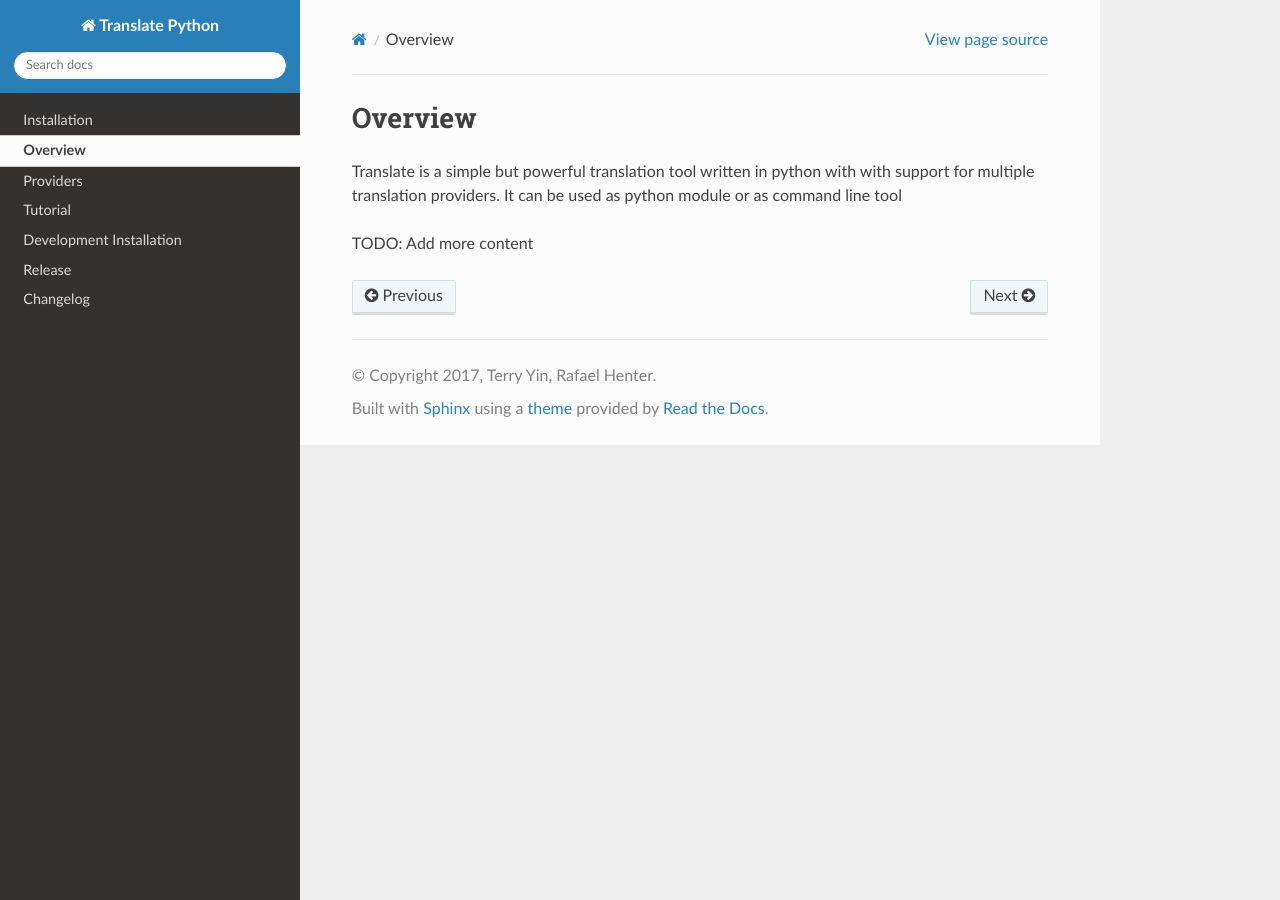
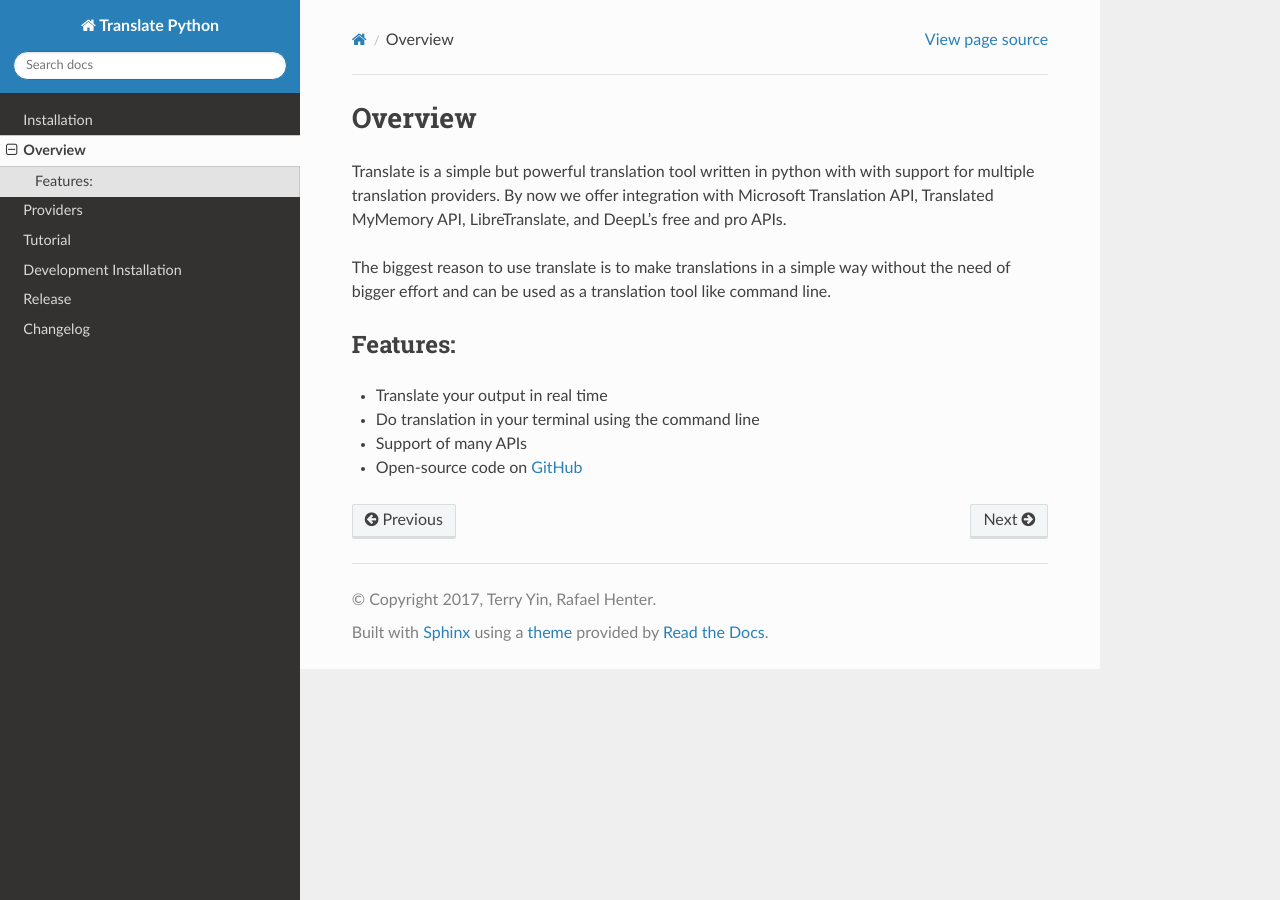
Before and after one commit to terryyin/translate-python, a Sphinx documentation site: the page built from docs/source/overview.rst, in a window 1280 px wide. Built offline with Sphinx 7.4.7 and the Read the Docs theme 3.1.0, drawn with Linux system fonts in a browser that asks for light colours.

Commit message:
Expanding overview
Pasted some content from Github readme, so it looks filled and not forgotten

```diff
--- a/docs/source/overview.rst
+++ b/docs/source/overview.rst
@@ -1,6 +1,14 @@
 Overview
 ========
 
-Translate is a simple but powerful translation tool written in python with with support for multiple translation providers. It can be used as python module or as command line tool
+Translate is a simple but powerful translation tool written in python with with support for multiple translation providers. By now we offer integration with Microsoft Translation API, Translated MyMemory API, LibreTranslate, and DeepL's free and pro APIs.
 
-TODO: Add more content
+The biggest reason to use translate is to make translations in a simple way without the need of bigger effort and can be used as a translation tool like command line.
+
+Features:
+-----
+
+* Translate your output in real time
+* Do translation in your terminal using the command line
+* Support of many APIs
+* Open-source code on `GitHub <https://github.com/terryyin/translate-python>`_
--- a/docs/source/tutorial.rst
+++ b/docs/source/tutorial.rst
@@ -96,8 +96,8 @@ You can use translate as a Python module, imported in the code. Function could u
       from_lang                 Language, you are going to translate from. Could be any ISO 639-1 country code, the default value is "autodetect". (optional)
       to_lang                   Language, you are going to translate into. Could be any ISO 639-1 country code.
       provider                  API translator used to make translation, could be any of listed in providers.rst (optional)
-      secret_access_key         Secret token, used by some API's. (optional)
-      region                    API region, used by some API's. (optional)
+      secret_access_key         Secret token, used by some APIs. (optional)
+      region                    API region, used by some APIs. (optional)
 
 Any parameters could be not only strings, but any other variables with string Type.
 
```
